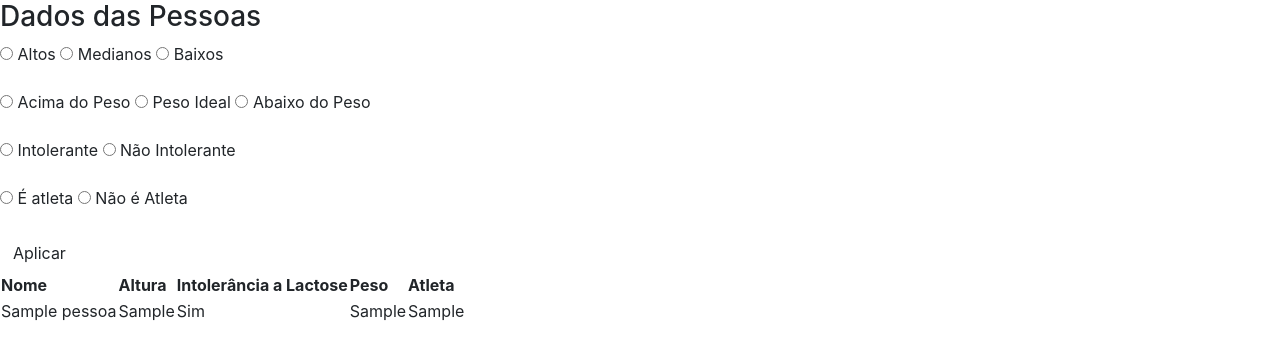
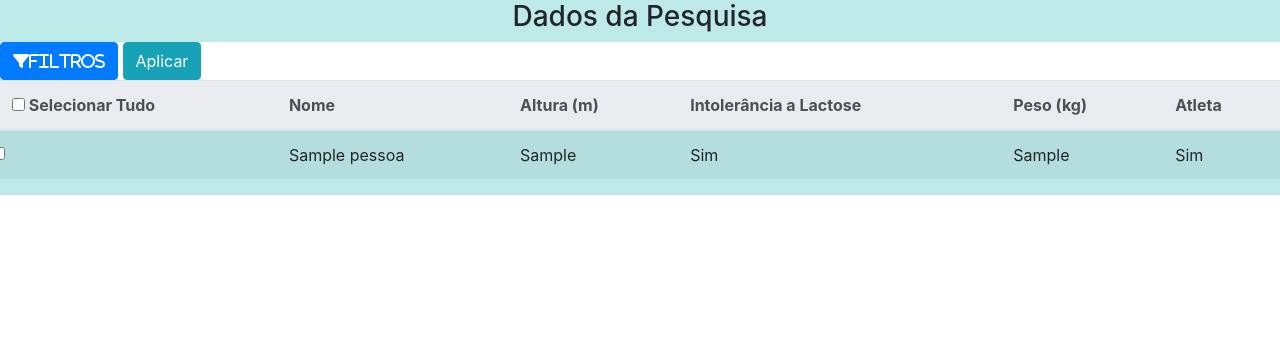
Before and after one commit to lucasmramires/pesquisa_de_pessoas, a PHP site: page / in a window 1280 px wide. Shown: the top 360 px of the page. Run offline with PHP 8.4, Linux system fonts and the light colour scheme; tables that the repository leaves empty or names only in its code hold one stand-in row (values such as "Sample post"); some libraries are stand-ins or nearby versions.

Commit message:
table and filter ajusts

```diff
--- a/index.php
+++ b/index.php
@@ -6,72 +6,87 @@ include_once 'php_action/db_connect.php';
 include_once 'includes/header.php';
 ?>
 
-<div class="row">
-    <div class="col s12 m6 push-m3">
-        <h3>Dados das Pessoas</h3>
-        <form action="index.php">
+<div class="row" id="background">
+    <div class="col s3 m6 push-m3">
+        <h3 id="title1">Dados da Pesquisa</h3>
+    </div>
+</div>
+
+<form>
+    <div>
+        <a class="btn btn-primary" data-toggle="collapse" href="#collapseExample" role="button" aria-expanded="false" aria-controls="collapseExample"><i class="fa fa-filter" aria-hidden="true">Filtros</i></a>
+        <button class="btn btn-info" type="submit">Aplicar</button>
+
+    </div>
+    <div class="collapse" id="collapseExample">
         <p>
-            <label>
-                <input class="with-gap" name="altura" type="radio" value="alto">
-                <span>Altos</span>
-            </label>
-            <label>
-                <input class="with-gap" name="altura" type="radio" value="medio"/>
-                <span>Medianos</span>
-            </label>
-            <label>
-                <input class="with-gap" name="altura" type="radio" value="baixo"/>
-                <span>Baixos</span>
-            </label>
+        <span>Altura </span>
+        <div class="form-check form-check-inline">
+            <input class="form-check-input with-gap" type="radio" name="altura" id="alt_alto" value="alto" >
+            <label class="form-check-label" for="alt_alto">Alto</label>
+        </div>
+        <div class="form-check form-check-inline">
+            <input class="form-check-input with-gap" type="radio" name="altura" id="alt_medio" value="medio">
+            <label class="form-check-label" for="alt_medio">Média Estatura</label>
+        </div>
+        <div class="form-check form-check-inline">
+            <input class="form-check-input with-gap" type="radio" name="altura" id="alt_baixo" value="baixo">
+            <label class="form-check-label" for="alt_baixo">Baixo</label>
+        </div>
         </p>
         <p>
-                <label>
-                    <input class="with-gap" name="peso" type="radio" value="acima_peso"/>
-                    <span>Acima do Peso</span>
-                </label>
-                <label>
-                    <input class="with-gap" name="peso" type="radio" value="peso_ideal"/>
-                    <span>Peso Ideal</span>
-                </label>
-                <label>
-                    <input class="with-gap" name="peso" type="radio" value="baixo_peso"/>
-                    <span>Abaixo do Peso</span>
-                </label>
+        <span>Peso </span>
+        <div class="form-check form-check-inline">
+            <input class="form-check-input with-gap" type="radio" name="peso" id="acima_peso" value="acima_peso" >
+            <label class="form-check-label" for="acima_peso">Acima do Peso</label>
+        </div>
+        <div class="form-check form-check-inline">
+            <input class="form-check-input with-gap" type="radio" name="peso" id="peso_ideal" value="peso_ideal">
+            <label class="form-check-label" for="peso_ideal">Peso Ideal</label>
+        </div>
+        <div class="form-check form-check-inline">
+            <input class="form-check-input with-gap" type="radio" name="peso" id="baixo_peso" value="baixo_peso">
+            <label class="form-check-label" for="baixo_peso">Abaixo do Peso</label>
+        </div>
         </p>
         <p>
-                <label>
-                    <input class="with-gap" name="intolerancia" type="radio" value="intolerante"/>
-                    <span>Intolerante</span>
-                </label>
-                <label>
-                    <input class="with-gap" name="intolerancia" type="radio" value="nao_intolerante"/>
-                    <span>Não Intolerante</span>
-                </label>
+        <span>Intolerância a Lactose </span>
+        <div class="form-check form-check-inline">
+            <input class="form-check-input with-gap" type="radio" name="intolerancia" id="intolerante" value="intolerante" >
+            <label class="form-check-label" for="intolerante">Intolerante</label>
+        </div>
+        <div class="form-check form-check-inline">
+            <input class="form-check-input with-gap" type="radio" name="intolerancia" id="nao_intolerante" value="nao_intolerante">
+            <label class="form-check-label" for="nao_intolerante">Não Intolerante</label>
+        </div>
         </p>
         <p>
-                <label>
-                    <input class="with-gap" name="atleta" type="radio" value="atleta"/>
-                    <span>É atleta</span>
-                </label>
-                <label>
-                    <input class="with-gap" name="atleta" type="radio" value="nao_atleta"/>
-                    <span>Não é Atleta</span>
-                </label>
+        <span>Atleta </span>
+        <div class="form-check form-check-inline">
+            <input class="form-check-input with-gap" type="radio" name="atleta" id="atleta" value="atleta" >
+            <label class="form-check-label" for="atleta">Atleta</label>
+        </div>
+        <div class="form-check form-check-inline">
+            <input class="form-check-input with-gap" type="radio" name="atleta" id="nao_atleta" value="nao_atleta">
+            <label class="form-check-label" for="nao_atleta">Não Atleta</label>
+        </div>
         </p>
-            <button type="submit" class="waves-effect waves-light btn">Aplicar</button>
+    </div>
 </form>
 
-        <table class="striped">
-            <thead>
+<div class="row" id="background">
+    <div class="col s12 m6 push-m3">
+        <table class="table table-striped table-hover">
+            <thead class="thead-light">
                 <tr>
-                    <th>Nome</th>
-                    <th>Altura</th>
-                    <th>Intolerância a Lactose</th>
-                    <th>Peso</th>
-                    <th>Atleta</th>
+                    <th class="coluna"><input type="checkbox" onClick="toggle(this)" /> Selecionar Tudo<br/></th>
+                    <th class="coluna">Nome</th>
+                    <th class="coluna">Altura (m)</th>
+                    <th class="coluna">Intolerância a Lactose</th>
+                    <th class="coluna">Peso (kg)</th>
+                    <th class="coluna">Atleta</th>
                 </tr>
             </thead>
-
             <tbody>
 
                 <?php
@@ -79,11 +94,12 @@ include_once 'includes/header.php';
                 while($dados = mysqli_fetch_array($resultado)):
                 ?>
                 <tr>
-                    <td><?php echo $dados['nome']; ?></td>
-                    <td><?php echo $dados['altura']; ?></td>
-                    <td><?php echo ($dados['intolerancia'] == 0) ? "Não" : "Sim"; ?></td>
-                    <td><?php echo $dados['peso']; ?></td>
-                    <td><?php echo $dados['atleta']; ?></td>
+                    <td class="coluna"><input class="form-check-input" type="checkbox" value="" id="defaultCheck1" name="check"></td>
+                    <td class="coluna"><?php echo $dados['nome']; ?></td>
+                    <td class="coluna"><?php echo $dados['altura']; ?></td>
+                    <td class="coluna"><?php echo ($dados['intolerancia'] == 0) ? "Não" : "Sim"; ?></td>
+                    <td class="coluna"><?php echo $dados['peso']; ?></td>
+                    <td class="coluna"><?php echo ($dados['atleta'] == 0) ? "Não" : "Sim"; ?></td>
                 </tr>
                 <?php endwhile; ?>
 
@@ -157,7 +173,6 @@ if(!empty($parametros)):
             break;
 
         endswitch;
-
     endif;
 
     if(isset($parametros['atleta'])):
@@ -176,10 +191,13 @@ if(!empty($parametros)):
 
     endif;
 
+    if(isset($parametros['nome'])):
+
+        $sql.=" and nome like '%" . $parametros['nome'] . "%'";
+
     endif;
 
+endif;
 return mysqli_query($connect, $sql);
-
 }
-
 ?>
```
Lines whose indentation alone changed are shown as unchanged.
